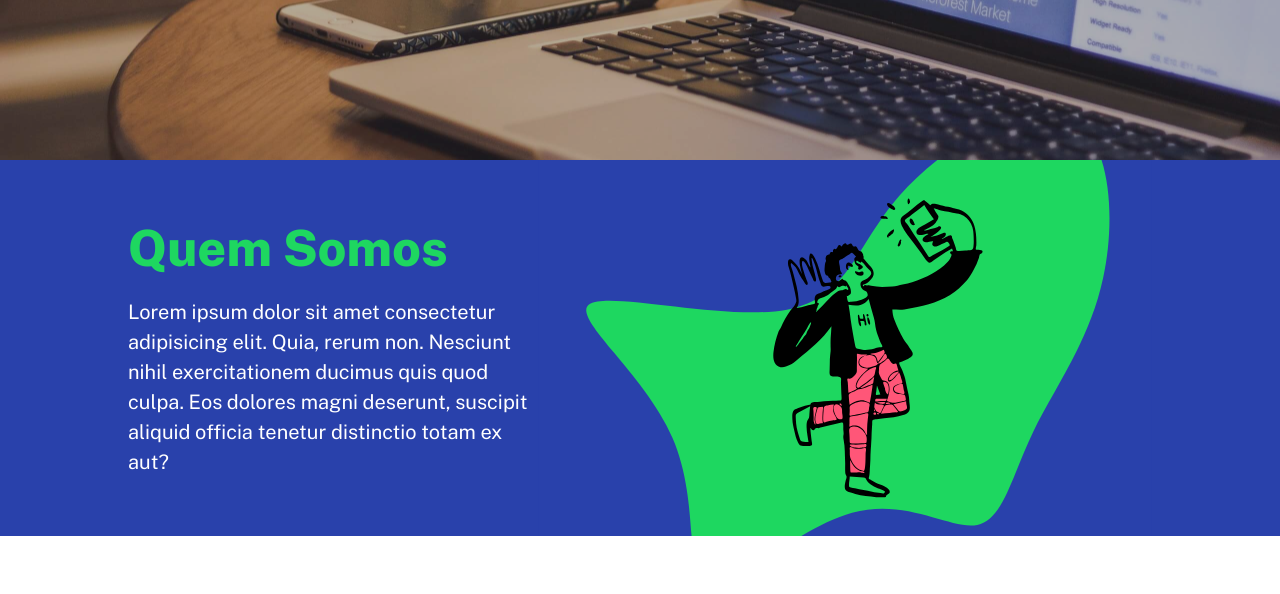
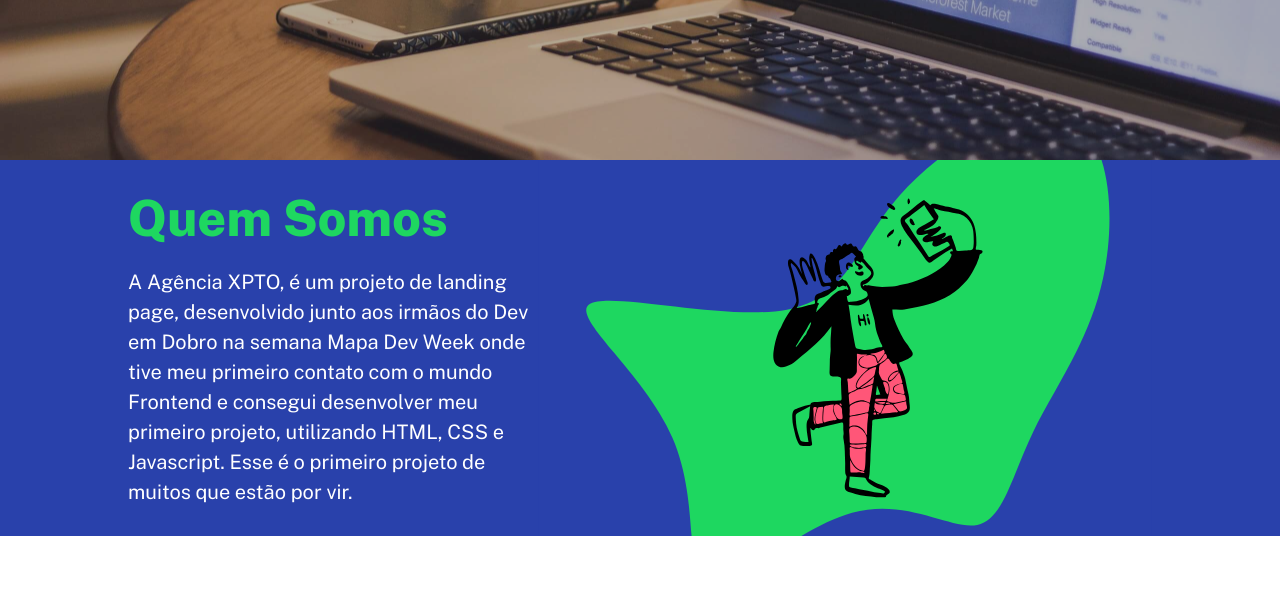
Before and after one commit to DevPauloHenrique/primeira-landing-page, a plain HTML site: page index.html in a window 1280 px wide. Shown: the part 665-1259 px from the top of the page. Drawn offline with nearby package versions, Linux system fonts and the light colour scheme.

Commit message:
Update index.html

```diff
--- a/index.html
+++ b/index.html
@@ -55,9 +55,9 @@
                 <div class="informacoes">
                     <h2 class="titulo">Quem Somos</h2>
                     <p class="texto">
-                        Lorem ipsum dolor sit amet consectetur adipisicing elit.
-                        Quia, rerum non. Nesciunt nihil exercitationem ducimus quis quod culpa.
-                        Eos dolores magni deserunt, suscipit aliquid officia tenetur distinctio totam ex aut?
+                        A Agência XPTO, é um projeto de landing page, desenvolvido junto aos irmãos do Dev em Dobro na semana Mapa Dev Week
+                        onde tive meu primeiro contato com o mundo Frontend e consegui desenvolver meu primeiro projeto, utilizando HTML,
+                        CSS e Javascript. Esse é o primeiro projeto de muitos que estão por vir.
                     </p>
                 </div>
 
```
